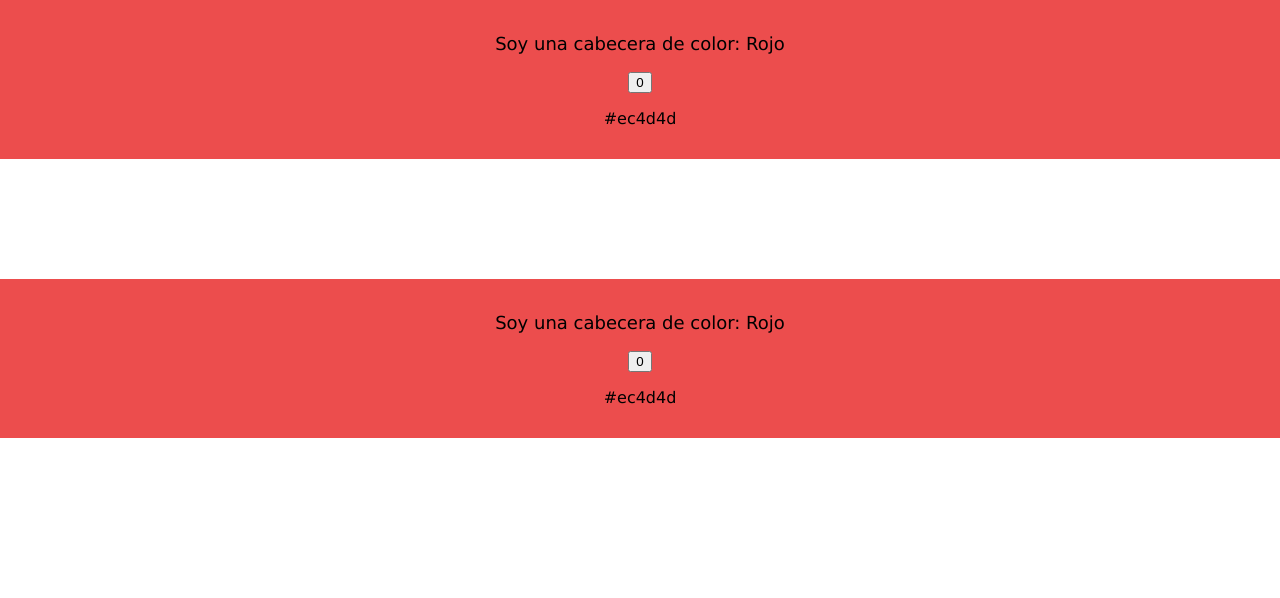
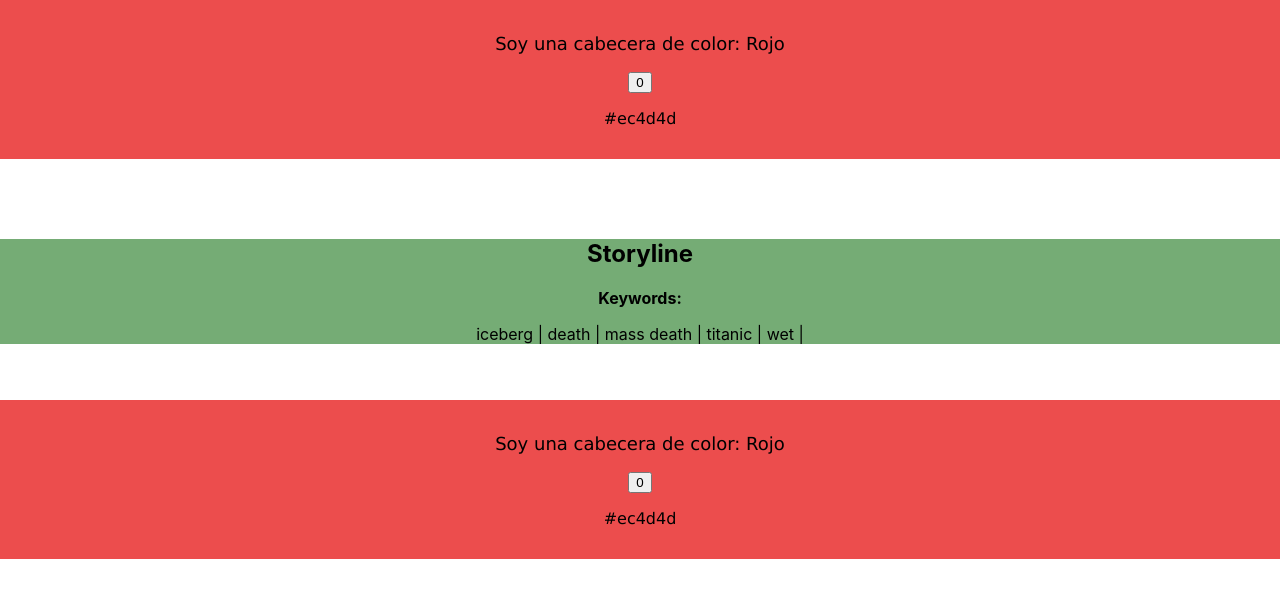
Before and after one commit to raulanatol/testing-enzyme-react, a React (Create React App) app: page / in a window 1280 px wide. Shown: the top 598 px of the page. Built offline with nearby package versions, Linux system fonts and the light colour scheme.

Commit message:
ADD Storyline

```diff
--- a/src/App.tsx
+++ b/src/App.tsx
@@ -1,20 +1,21 @@
 import React from 'react';
 import { Header } from './components/Header/Header';
 import { Footer } from './components/Footer/Footer';
+import { Storyline } from './components/Storyline';
 
 function App() {
-    return (
-        <div>
-            <Header/>
-            <br/>
-            <br/>
-            <br/>
-            <br/>
-            <br/>
-            <br/>
-            <Footer/>
-        </div>
-    );
+  return (
+    <div>
+      <Header />
+      <br />
+      <br />
+      <br />
+      <Storyline />
+      <br />
+      <br />
+      <Footer />
+    </div>
+  );
 }
 
 export default App;
--- /dev/null
+++ b/src/components/Storyline.tsx
@@ -0,0 +1,23 @@
+import styled from "@emotion/styled";
+import { FC, useState } from "react";
+
+const Container = styled.div`
+  background: ${props => props.color};
+  text-align: center;
+`;
+
+const Links = styled.div`
+
+`
+
+export const Storyline: FC = () => {
+  const [storyline, setStoryline] = useState('');
+  const [keywords, setKeywords] = useState(['iceberg', 'death', 'mass death', 'titanic', 'wet']);
+
+  return <Container color='#75ac75'>
+    <h2>Storyline</h2>
+    <p>{storyline}</p>
+    <strong>Keywords:</strong><p>{keywords.map(word => ` ${word} |`)}</p>
+
+  </Container>
+}
```
Also changed, not shown: 1 other file (tests, documents, lock files or other folders).
